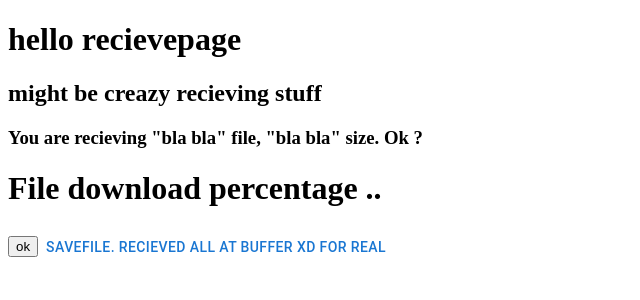
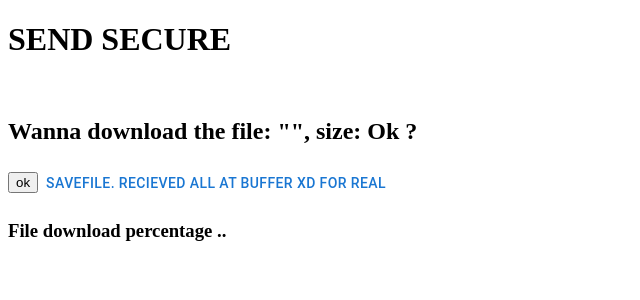
Before and after one commit to yeargun/firestore-webrtc, a React (Vite) app: page /recieve in a window 1280 px wide. Shown: the top 300 px of the page, without its empty margins (0-640 px from the left). Built offline with nearby package versions, Linux system fonts and the light colour scheme.

Commit message:
now reciever can see the metadata of the file that he/she is going to download

```diff
--- a/src/pages/RecievePage.tsx
+++ b/src/pages/RecievePage.tsx
@@ -46,13 +46,41 @@ const currUrlPath = window.location.href.substring(
   window.location.href.lastIndexOf("/") + 1
 );
 
-// var yourConnection,
-//   connectedUser,
-//   dataChannel,
-//   currentFile,
-//   currentFileSize,
-//   currentFileMeta;
-var fileMetadata = {};
+var buffer: any[] = [];
+
+function RecievePage() {
+  const [messages, setMessages] = useState([]);
+  const [fileMetadata, setFileMetadata] = useState({});
+
+  pc.ondatachannel = (event) => {
+    const sendChannel = event.channel;
+    sendChannel.onmessage = handleRecieveMessage;
+  };
+
+  const saveFile = (
+    meta: { type?: any; name?: any },
+    data: any[] | undefined
+  ) => {
+    console.log("meta.type this:", meta.type);
+    const dataBlob = new Blob(data, { type: meta.type });
+    const url = URL.createObjectURL(dataBlob);
+
+    let a = document.createElement("a");
+    a.href = url;
+    a.download = meta.name;
+    a.click();
+    // saveAs(blob, meta.name);
+  };
+
+  const handleRecieveMessage = (e: { data: any }) => {
+    buffer.push(e.data);
+    console.log(e);
+
+    // const message = JSON.parse(e.data);
+
+    console.log("buffer length:", buffer.length);
+  };
+
   const answerTransfer = async (
     pc: RTCPeerConnection,
     db: Firestore,
@@ -67,7 +95,7 @@ const answerTransfer = async (
     };
 
     const senderFileShareData = (await getDoc(callDoc)).data();
-  fileMetadata = senderFileShareData?.metadata;
+    setFileMetadata(senderFileShareData?.metadata);
     const senderFileShareOfferData = senderFileShareData?.offer;
 
     console.log("senderSDP ->", senderFileShareData);
@@ -97,70 +125,14 @@ const answerTransfer = async (
     });
   };
 
-var buffer: any[] = [];
-
-function RecievePage() {
-  const [messages, setMessages] = useState([]);
-
-  pc.ondatachannel = (event) => {
-    const sendChannel = event.channel;
-    sendChannel.onmessage = handleRecieveMessage;
-  };
-
-  function base64ToBlob(b64Data: string | any[], contentType: string) {
-    contentType = contentType || "";
-
-    const byteArrays = [];
-    let byteNumbers;
-    let slice;
-
-    for (let i = 0; i < b64Data.length; i++) {
-      slice = b64Data[i];
-
-      byteNumbers = new Array(slice.length);
-      for (let n = 0; n < slice.length; n++) {
-        byteNumbers[n] = slice.charCodeAt(n);
-      }
-
-      const byteArray = new Uint8Array(byteNumbers);
-
-      byteArrays.push(byteArray);
-    }
-
-    const blob = new Blob(byteArrays, { type: contentType });
-    return blob;
-  }
-
-  const saveFile = (
-    meta: { type?: any; name?: any },
-    data: any[] | undefined
-  ) => {
-    console.log("meta.type this:", meta.type);
-    const dataBlob = new Blob(data, { type: meta.type });
-    const url = URL.createObjectURL(dataBlob);
-
-    let a = document.createElement("a");
-    a.href = url;
-    a.download = meta.name;
-    a.click();
-    // saveAs(blob, meta.name);
-  };
-
-  const handleRecieveMessage = (e: { data: any }) => {
-    buffer.push(e.data);
-    console.log(e);
-
-    // const message = JSON.parse(e.data);
-
-    console.log("buffer length:", buffer.length);
-  };
-
   return (
     <>
-      <h1>hello recievepage</h1>
-      <h2>might be creazy recieving stuff</h2>
-      <h3>You are recieving "bla bla" file, "bla bla" size. Ok ?</h3>
-      <h1>File download percentage ..</h1>
+      <h1>SEND SECURE</h1>
+      <br />
+      <h2>
+        Wanna download the file: "{fileMetadata?.name}", size:
+        {fileMetadata?.size} Ok ?
+      </h2>
       <button
         onClick={() => {
           answerTransfer(pc, db, currUrlPath);
@@ -175,6 +147,7 @@ function RecievePage() {
       >
         saveFile. recieved all at buffer xD for real
       </Button>
+      <h3>File download percentage ..</h3>
     </>
   );
 }
```
Also changed, not shown: 1 other file (tests, documents, lock files or other folders). Lines whose indentation alone changed are shown as unchanged.
